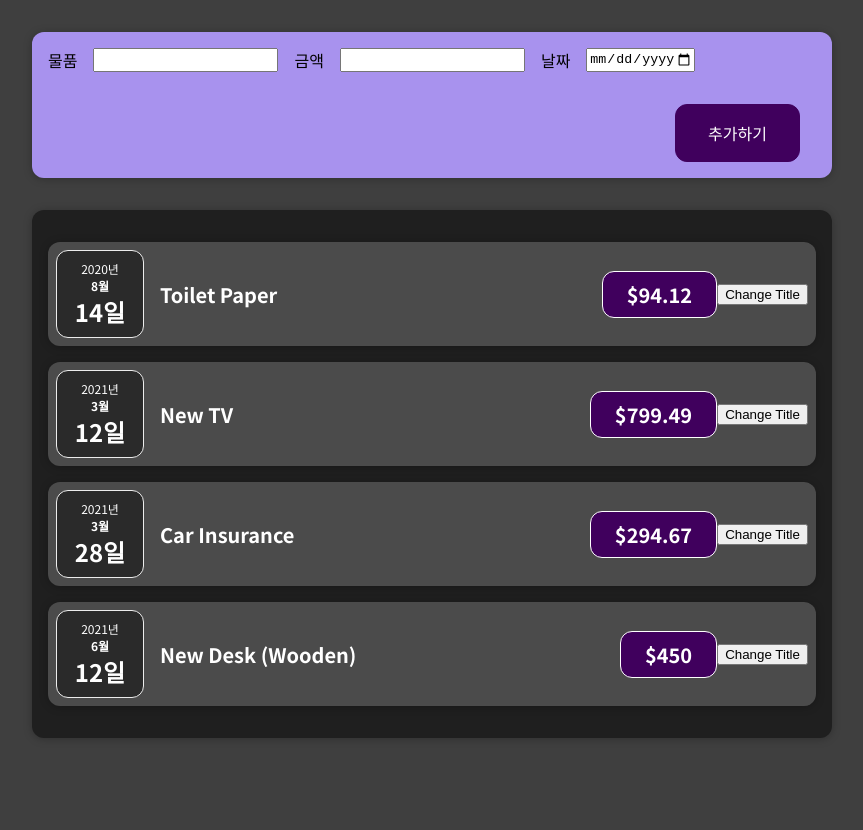
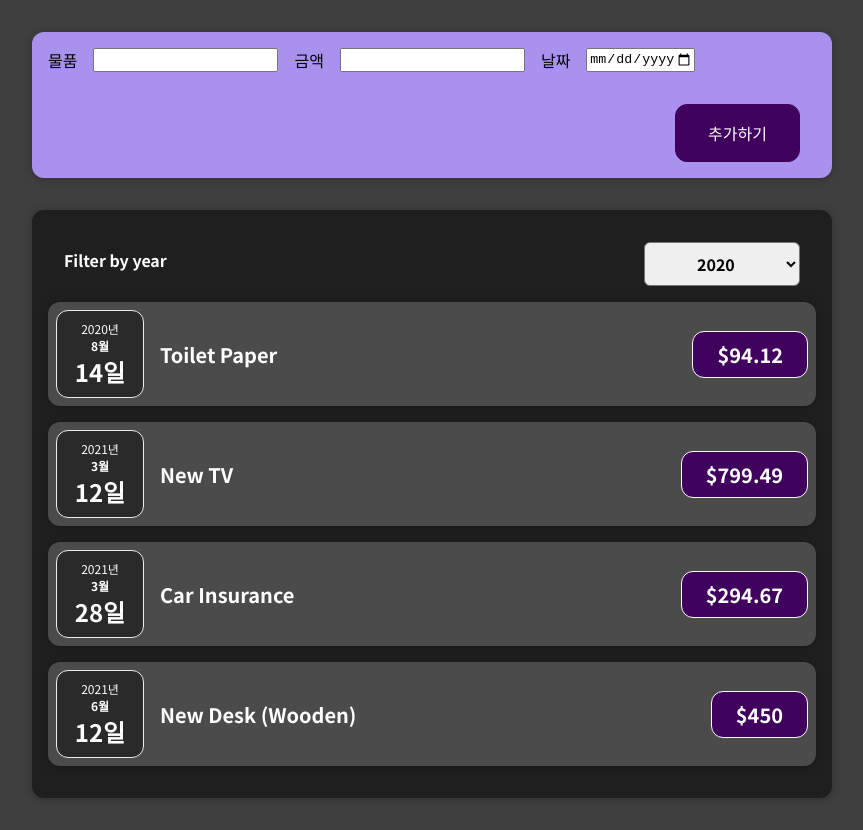
Before and after one commit to summereuna/react_practice, a React (Create React App) app: page / in a window 1280 px wide. Shown: the whole page, without its empty margins (208-1071 px from the left). Before the commit the page ends 800 px from the top, so only its background shows below. Built offline with nearby package versions, Linux system fonts and the light colour scheme.

Commit message:
Create ExpensesFilter

```diff
--- a/src/components/Expenses/ExpenseItem.js
+++ b/src/components/Expenses/ExpenseItem.js
@@ -1,28 +1,16 @@
-import React, { useState } from "react";
 import Card from "../UI/Card";
 import ExpenseDate from "./ExpenseDate";
 import "./ExpenseItem.css";
 
 //비용(expense) 아이템 컴포넌트
-//리액트에 있는 컴포넌트는 jsx코드를 반환하는 함수이다.
-
 const ExpenseItem = (props) => {
-  const [title, setTitle] = useState(props.title);
-
-  const clickHandler = () => {
-    //setState()로 state 업데이트하기 연습
-    setTitle("Updated!");
-    console.log(title);
-  };
-
   return (
     <Card className="expense-item" id={props.id}>
       <ExpenseDate date={props.date} />
       <div className="expense-item__description">
-        <h2>{title}</h2>
+        <h2>{props.title}</h2>
         <div className="expense-item__price">${props.amount}</div>
       </div>
-      <button onClick={clickHandler}>Change Title</button>
     </Card>
   );
 };
--- a/src/components/Expenses/Expenses.js
+++ b/src/components/Expenses/Expenses.js
@@ -1,10 +1,27 @@
 import Card from "../UI/Card";
 import "./Expenses.css";
 import ExpenseItem from "./ExpenseItem";
+import ExpensesFilter from "./ExpensesFilter";
+import { useState } from "react";
 
 const Expenses = (props) => {
+  const [filteredYear, setFilteredYear] = useState("2020");
+
+  const filterChangedYearHandler = (selectedYear) => {
+    console.log("Expenses.js");
+    console.log("selectedYear", selectedYear);
+    setFilteredYear(selectedYear);
+  };
+
+  console.log("filteredYear", filteredYear);
+
   return (
     <Card className="expenses">
+      <ExpensesFilter
+        onChangeFilterYear={filterChangedYearHandler}
+        //양방향 바인딩: state select value로 넣기 위해 props으로 보내기
+        selected={filteredYear}
+      />
       <ExpenseItem
         id={props.items[0].id}
         title={props.items[0].title}
--- /dev/null
+++ b/src/components/Expenses/ExpensesFilter.css
@@ -0,0 +1,24 @@
+.expenses-filter {
+  color: white;
+  padding: 0 1rem;
+}
+
+.expenses-filter__control {
+  display: flex;
+  width: 100%;
+  align-items: center;
+  justify-content: space-between;
+  margin: 1rem 0;
+}
+
+.expenses-filter label {
+  font-weight: bold;
+  margin-bottom: 0.5rem;
+}
+
+.expenses-filter select {
+  font: inherit;
+  padding: 0.5rem 3rem;
+  font-weight: bold;
+  border-radius: 6px;
+}
--- /dev/null
+++ b/src/components/Expenses/ExpensesFilter.js
@@ -0,0 +1,26 @@
+import React from "react";
+
+import "./ExpensesFilter.css";
+
+const ExpensesFilter = (props) => {
+  const yearChangeHandler = (e) => {
+    const selectedYear = e.target.value;
+    props.onChangeFilterYear(selectedYear);
+  };
+
+  return (
+    <div className="expenses-filter">
+      <div className="expenses-filter__control">
+        <label>Filter by year</label>
+        <select onChange={yearChangeHandler} value={props.selected}>
+          <option value="2022">2022</option>
+          <option value="2021">2021</option>
+          <option value="2020">2020</option>
+          <option value="2019">2019</option>
+        </select>
+      </div>
+    </div>
+  );
+};
+
+export default ExpensesFilter;
```
